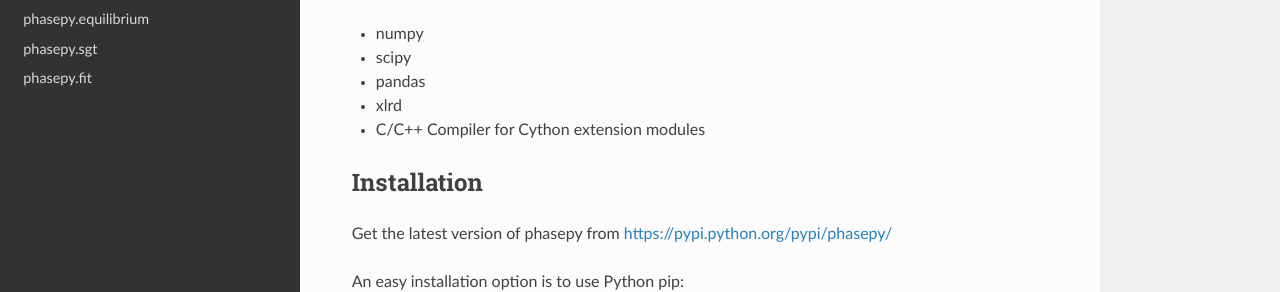
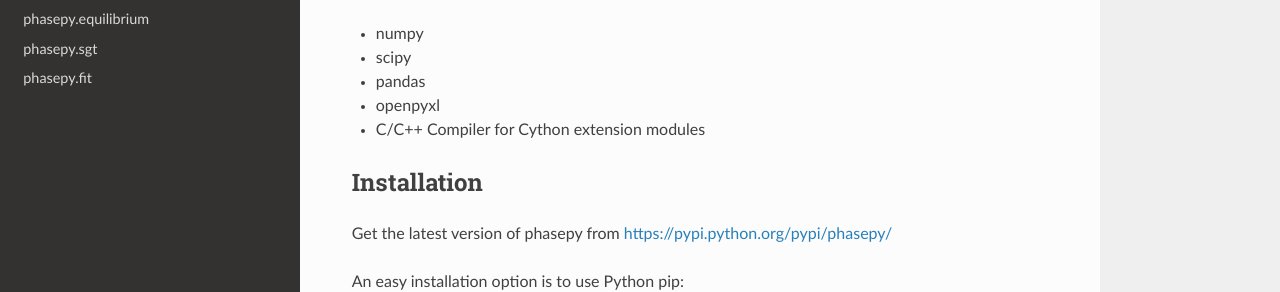
Before and after one commit to gustavochm/phasepy, a Sphinx documentation site: the page built from docs/source/index.rst, in a window 1280 px wide and 900 px high, scrolled down 496 px. Shown: the part 162-454 px from the top of the window. Built offline with Sphinx 7.4.7 and the Read the Docs theme 2.0.0, drawn with Linux system fonts in a browser that asks for light colours.

Commit message:
Replace Excel file reader xlrd with openpyxl (#9)
- xlrd version 2 does not support xlsx any more, so replace
  it with openpyxl.

```diff
--- a/README.rst
+++ b/README.rst
@@ -36,7 +36,7 @@
 - numpy
 - scipy
 - pandas
-- xlrd
+- openpyxl
 - C/C++ Compiler for Cython extension modules
 
 Installation
--- a/docs/source/index.rst
+++ b/docs/source/index.rst
@@ -33,7 +33,7 @@
 - numpy
 - scipy
 - pandas
-- xlrd
+- openpyxl
 - C/C++ Compiler for Cython extension modules
 
 Installation
--- a/requirements.txt
+++ b/requirements.txt
@@ -1,6 +1,6 @@
 numpy
 scipy
 matplotlib
-xlrd
+openpyxl
 pandas
 cython
```
Also changed, not shown: 1 other file.
